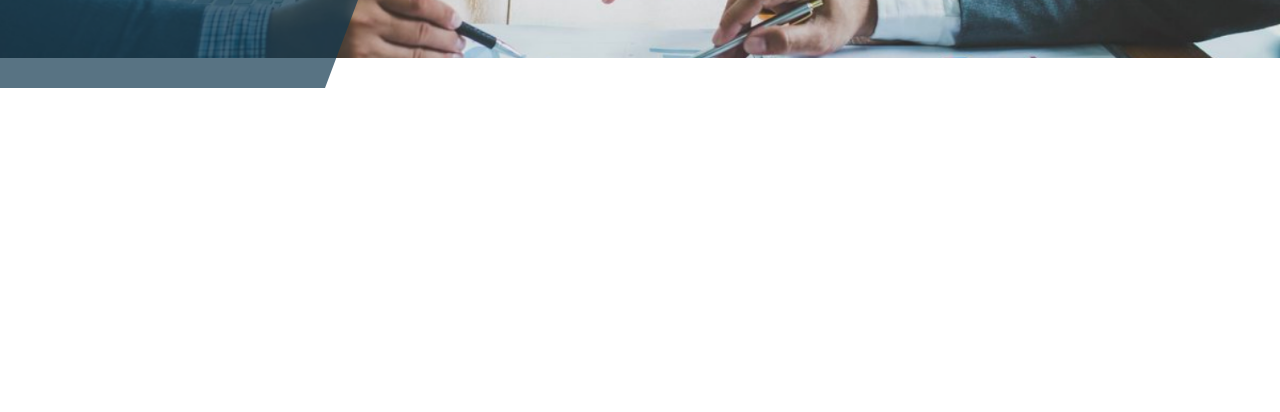
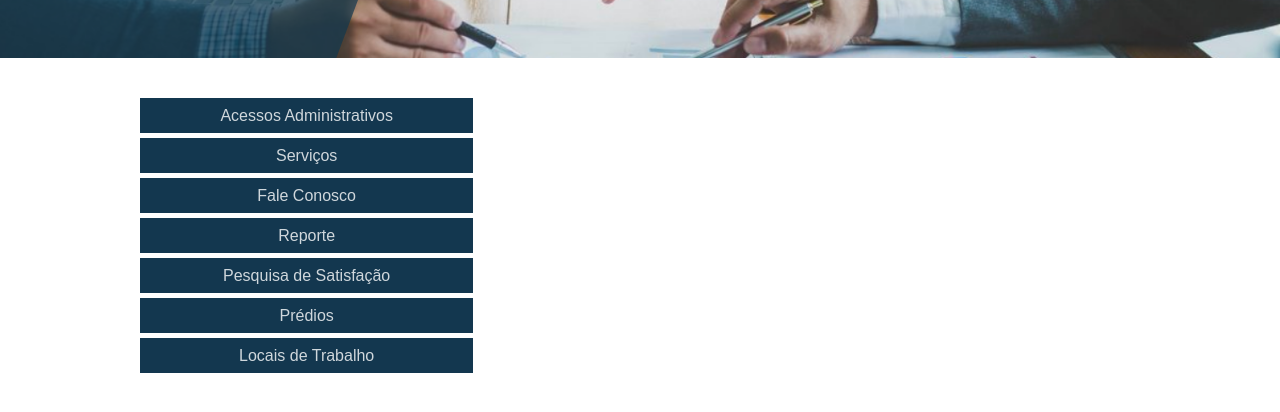
Before and after one commit to jmauricioaferreira/obuc-frontend-challenge, a plain HTML site: page index.html in a window 1280 px wide. Shown: the part 112-524 px from the top of the page. Drawn offline with Linux system fonts and the light colour scheme.

Commit message:
creating nav bar

```diff
--- a/index.html
+++ b/index.html
@@ -21,7 +21,20 @@
     </svg>
     <h1 id="header-name">Administração</h1>
   </header>
-  <main></main>
+  <main>
+    <div class="container">
+      <nav>
+        <a href="#">Acessos Administrativos</a>
+        <a href="#">Serviços</a>
+        <a href="#">Fale Conosco</a>
+        <a href="#">Reporte</a>
+        <a href="#">Pesquisa de Satisfação</a>
+        <a href="#">Prédios</a>
+        <a href="#">Locais de Trabalho</a>
+      </nav>
+    </div>
+
+  </main>
   <footer></footer>
 
 </body>
--- a/style.css
+++ b/style.css
@@ -14,6 +14,18 @@ body {
   font-family: 'Poppins', sans-serif;
 }
 
+main {
+  width: 100%;
+  height: 100vh;
+  background-color: #fff;
+  z-index: 200;
+}
+
+.container {
+  width: min(95vw, 1000px);
+  margin: auto;
+}
+
 /* Header ========================= */
 
 header {
@@ -21,6 +33,7 @@ header {
   display: flex;
   justify-content: center;
   position: relative;
+  z-index: -1;
 }
 
 svg {
@@ -29,18 +42,47 @@ svg {
   left: 0;
 }
 
-svg polygon {
-}
-
 img {
   width: 100vw;
   height: auto;
 }
 
-h1 {
+#header-name {
   position: absolute;
   font-weight: 300;
   color: #fff;
   left: 80px;
   top: calc(50% - 24px);
 }
+
+/* Main ========================= */
+
+main {
+  padding-top: 40px;
+}
+
+main .container {
+  display: grid;
+  grid-template-columns: 1fr 2fr;
+}
+/* Nav ========================= */
+
+nav {
+  font-family: Arial, Helvetica, sans-serif;
+  display: flex;
+  flex-direction: column;
+}
+
+a {
+  background: var(--dark-blue);
+  color: rgba(255, 255, 255, 0.8);
+  text-decoration: none;
+  height: 35px;
+  margin-bottom: 5px;
+
+  font-size: 1rem;
+
+  display: flex;
+  justify-content: center;
+  align-items: center;
+}
```
